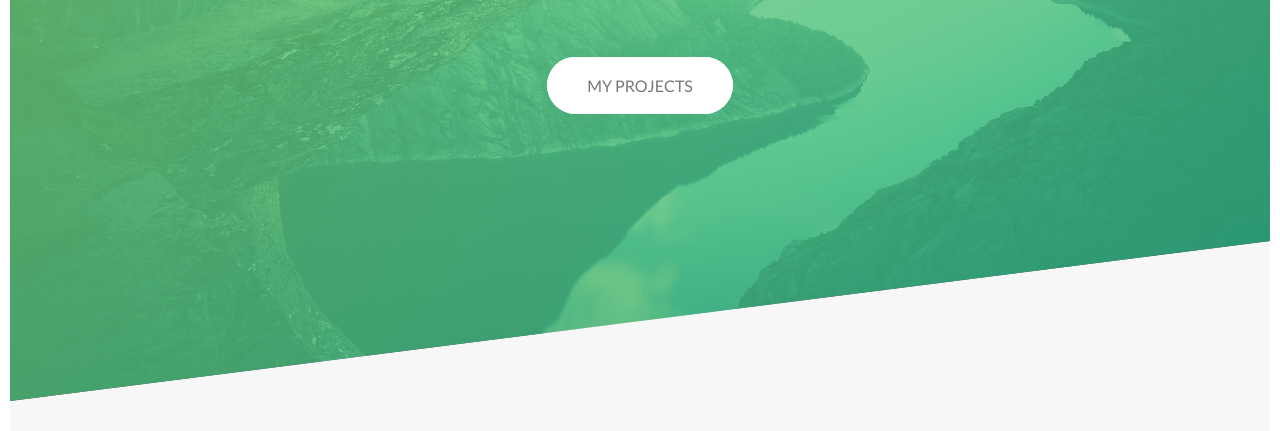
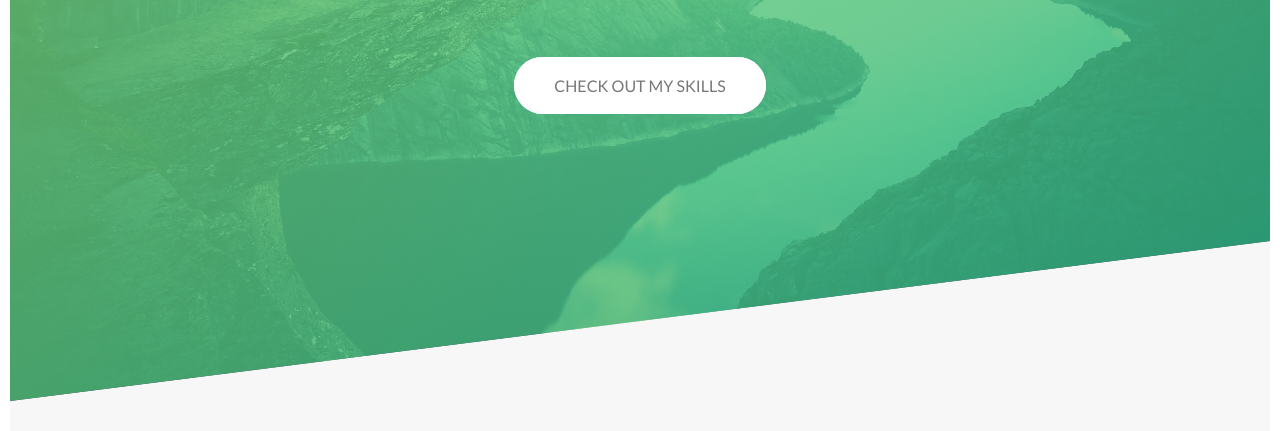
Before and after one commit to mccon1mk/molly-mcconnell, a website: page index.html in a window 1280 px wide. Shown: the part 369-800 px from the top of the page. Drawn offline with Linux system fonts and the light colour scheme.

Commit message:
Update index.html

```diff
--- a/index.html
+++ b/index.html
@@ -50,7 +50,7 @@
                     <span class="heading-primary--sub">FRONT-END WEB DEVELOPER</span>
                 </h1>
 
-                <a href="#section-tours" class="btn btn--white btn--animated">MY PROJECTS</a>
+                <a href="#section-tours" class="btn btn--white btn--animated">CHECK OUT MY SKILLS</a>
             </div>
         </header>
 
```
